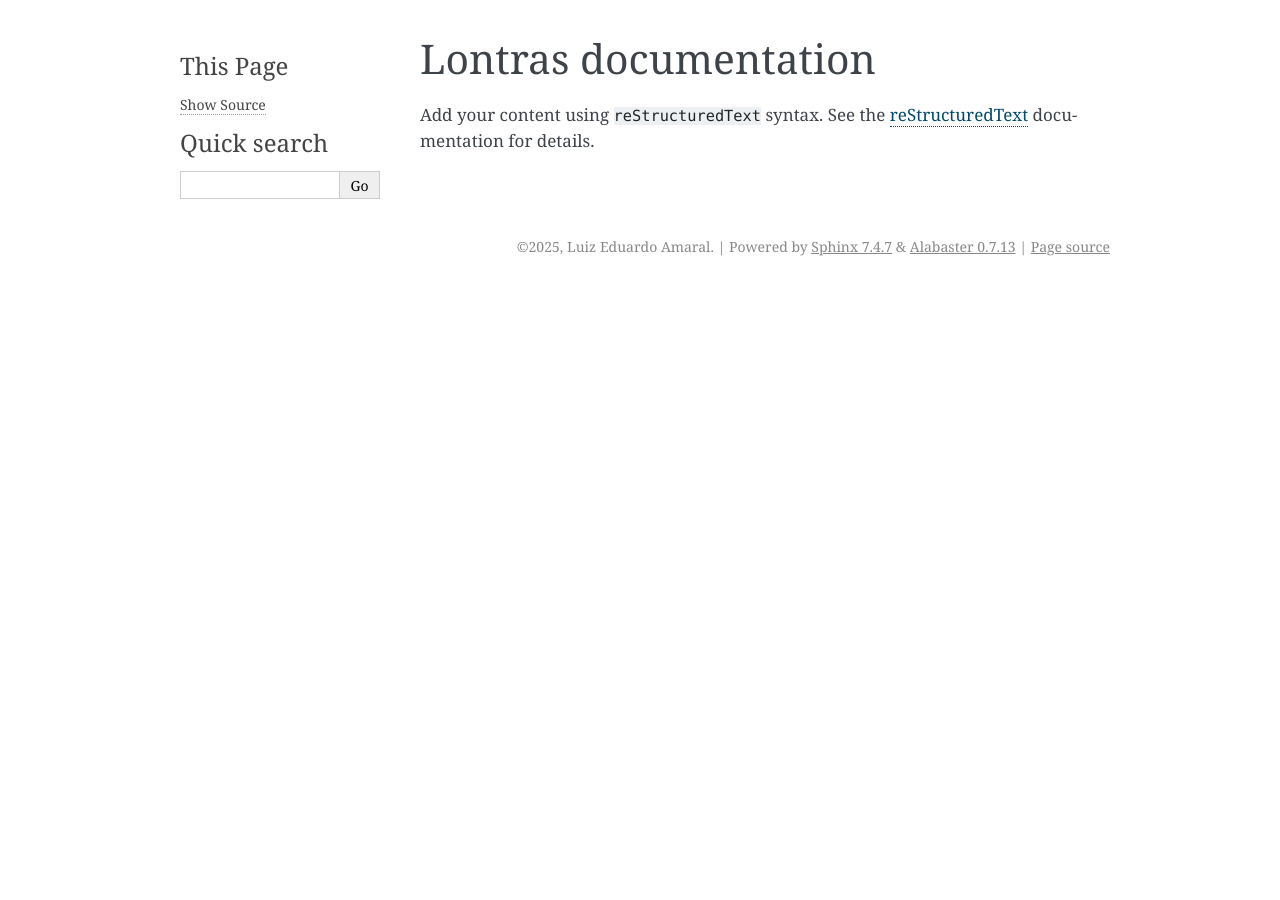
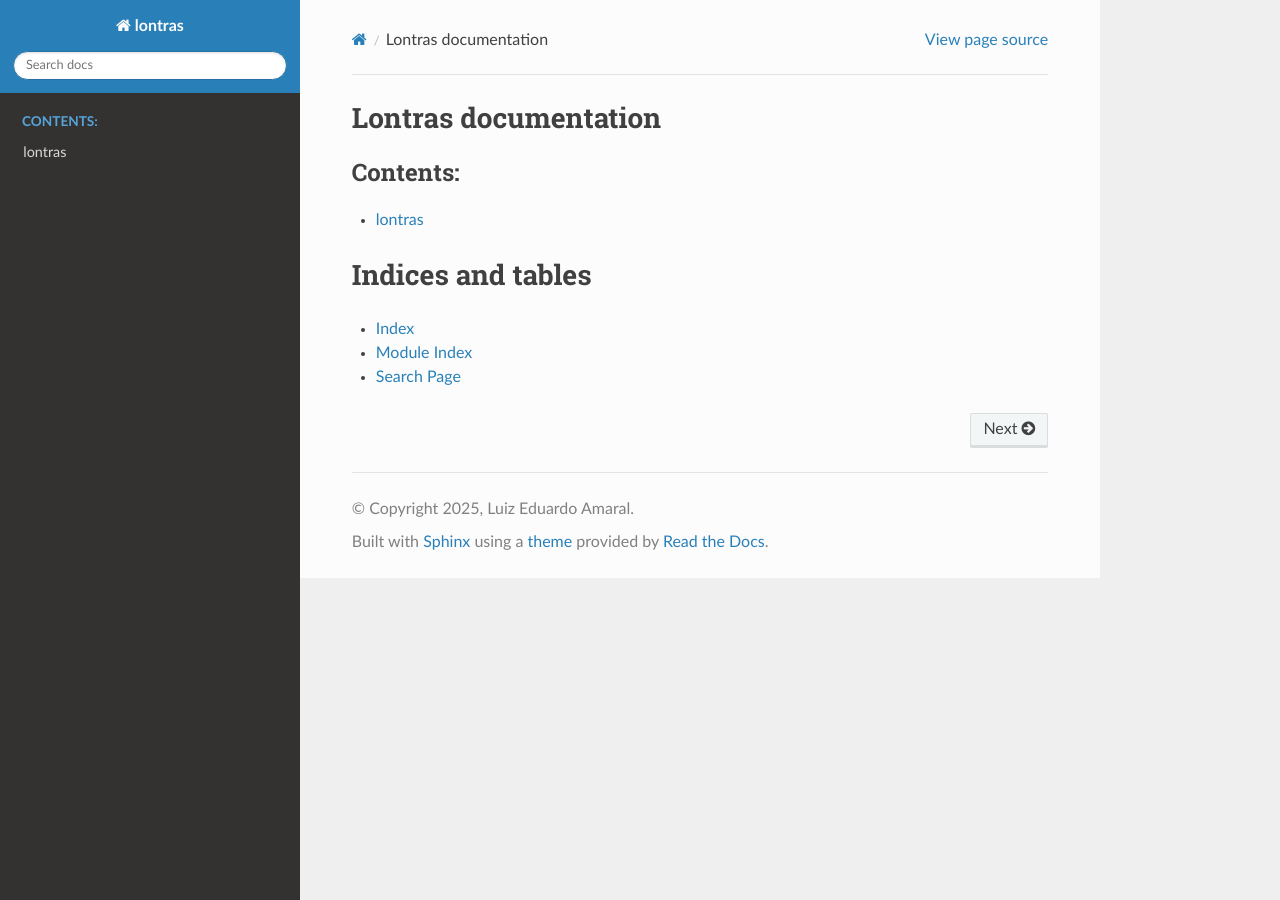
Before and after one commit to luxedo/caninana, a Sphinx documentation site: the page built from docs/index.rst, in a window 1280 px wide. Built offline with Sphinx 7.4.7 and the Read the Docs theme 3.1.0, drawn with Linux system fonts in a browser that asks for light colours.

Commit message:
DOC: add sphinx automodule

```diff
--- a/docs/conf.py
+++ b/docs/conf.py
@@ -2,6 +2,16 @@
 #
 # For the full list of built-in configuration values, see the documentation:
 # https://www.sphinx-doc.org/en/master/usage/configuration.html
+import os
+import sys
+
+sys.path.insert(0, os.path.abspath("../src"))
+import importlib.metadata
+
+try:
+    __version__ = importlib.metadata.version("lontras")
+except importlib.metadata.PackageNotFoundError:
+    __version__ = "unknown"
 
 # -- Project information -----------------------------------------------------
 # https://www.sphinx-doc.org/en/master/usage/configuration.html#project-information
@@ -9,12 +19,15 @@
 project = "lontras"
 copyright = "2025, Luiz Eduardo Amaral"
 author = "Luiz Eduardo Amaral"
-release = "0.0.1"
+release = __version__
 
 # -- General configuration ---------------------------------------------------
 # https://www.sphinx-doc.org/en/master/usage/configuration.html#general-configuration
 
-extensions = []
+extensions = [
+    "sphinx.ext.autodoc",
+    "sphinx_rtd_theme",
+]
 
 templates_path = ["_templates"]
 exclude_patterns = []
@@ -23,5 +36,5 @@
 # -- Options for HTML output -------------------------------------------------
 # https://www.sphinx-doc.org/en/master/usage/configuration.html#options-for-html-output
 
-html_theme = "alabaster"
+html_theme = "sphinx_rtd_theme"
 html_static_path = ["_static"]
--- a/docs/index.rst
+++ b/docs/index.rst
@@ -3,14 +3,18 @@
    You can adapt this file completely to your liking, but it should at least
    contain the root `toctree` directive.
 
-Lontras documentation
-=====================
-
-Add your content using ``reStructuredText`` syntax. See the
-`reStructuredText <https://www.sphinx-doc.org/en/master/usage/restructuredtext/index.html>`_
-documentation for details.
-
+Lontras |version| documentation
+===============================
 
 .. toctree::
    :maxdepth: 2
    :caption: Contents:
+
+   modules
+
+Indices and tables
+==================
+
+*   :ref:`genindex`
+*   :ref:`modindex`
+*   :ref:`search`
--- /dev/null
+++ b/docs/modules.rst
@@ -0,0 +1,7 @@
+lontras
+=======
+
+.. automodule:: lontras
+   :members:
+   :undoc-members:
+   :show-inheritance:
```
Also changed, not shown: pyproject.toml (+7 -2 lines), .pre-commit-config.yaml, 1 other file.
